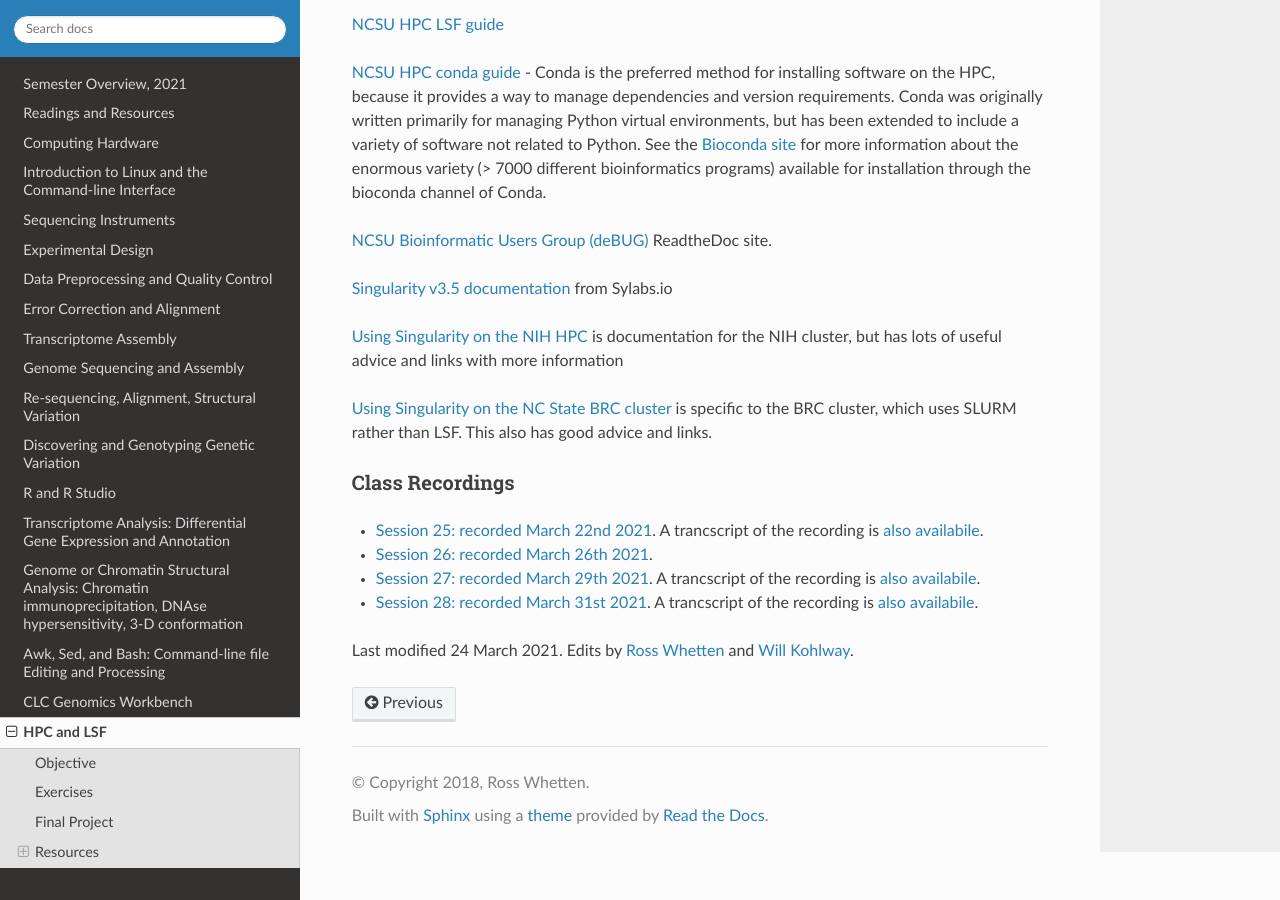
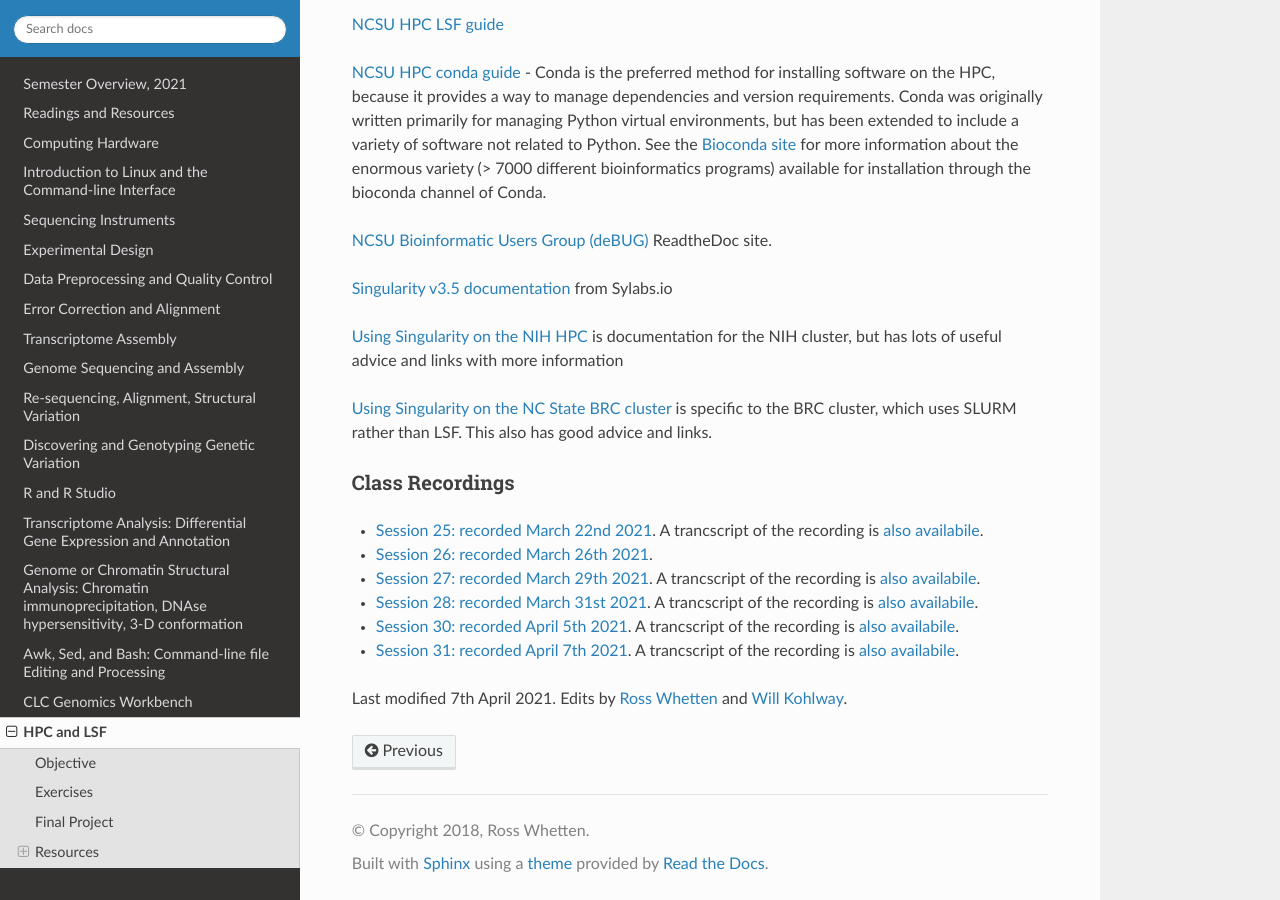
Before and after one commit to rwhetten/DeepSeqAnalysis, a Sphinx documentation site: the page built from docs/source/HPC.rst, in a window 1280 px wide and 900 px high, scrolled down 1707 px. Built offline with Sphinx 7.4.7 and the Read the Docs theme 2.0.0, drawn with Linux system fonts in a browser that asks for light colours.

Commit message:
Update HPC.rst

```diff
--- a/docs/source/HPC.rst
+++ b/docs/source/HPC.rst
@@ -76,8 +76,10 @@ Class Recordings
 +   `Session 26: recorded March 26th 2021 <https://drive.google.com/file/d/19O_5BsQ3_WLJKasuKTFLaH-rOoy1cecU/view?usp=sharing>`_.
 +   `Session 27: recorded March 29th 2021 <https://drive.google.com/file/d/1H1aF_bPJrNtCiUYSOf2C_jS1KebFzLiD/view?usp=sharing>`_. A trancscript of the recording is `also availabile <https://drive.google.com/file/d/1k2M3ULhEYeJxLpjEVCKUsc3-NdxapW2l/view?usp=sharing>`_.
 +   `Session 28: recorded March 31st 2021 <https://drive.google.com/file/d/1UR0KqRDp1lSj8RkJSB09cLqeKBULdER_/view?usp=sharing>`_. A trancscript of the recording is `also availabile <https://drive.google.com/file/d/1Y-vj0StT-3BuBsg7fHfAMjqlnstamRZd/view?usp=sharing>`_.
++   `Session 30: recorded April 5th 2021 <https://drive.google.com/file/d/189y0H8Ta9QNUGQY25Mg3FVz03ZcP2c68/view?usp=sharing>`_. A trancscript of the recording is `also availabile <https://drive.google.com/file/d/19ysg6ZcXxwUrnhc-Jj61PZOIxpHp_m8U/view?usp=sharing>`_.
++   `Session 31: recorded April 7th 2021 <https://drive.google.com/file/d/1CpLV0miX40Yay_yiuUWwqBlEU5NOrDaw/view?usp=sharing>`_. A trancscript of the recording is `also availabile <https://drive.google.com/file/d/1h29BOmaW9SUL-x_krRYetQlI-IroYXJK/view?usp=sharing>`_.
 
 
 
-Last modified 24 March 2021.
+Last modified 7th April 2021.
 Edits by `Ross Whetten <https://github.com/rwhetten>`_ and `Will Kohlway <https://github.com/wkohlway>`_.
```
